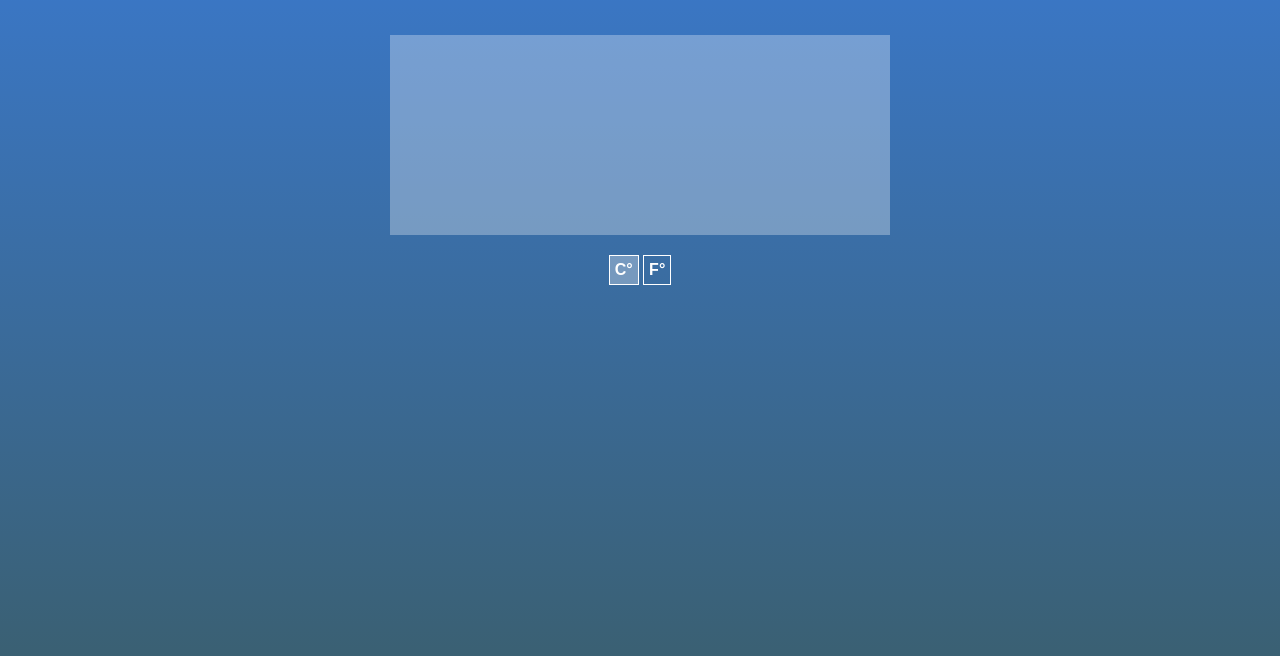
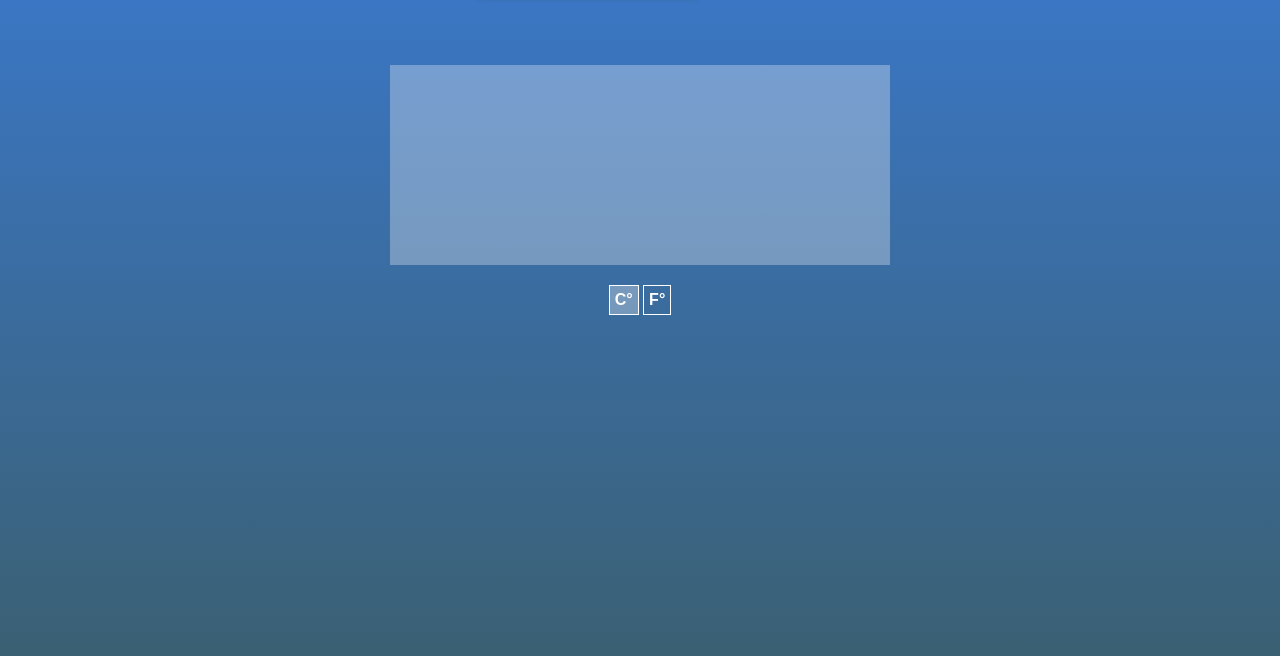
Before and after one commit to martinivnv/simpl-weather, a plain HTML site: page index.html in a window 1280 px wide. Shown: the part 144-800 px from the top of the page. Drawn offline with Linux system fonts and the light colour scheme.

Commit message:
Fixed centering

```diff
--- a/style.css
+++ b/style.css
@@ -13,6 +13,11 @@ body {
 
 h1 {
 	font-size: 2em;
+}
+
+.main-container {
+	position: relative;
+	top: 30px;
 }
 
 #celsius,
```
